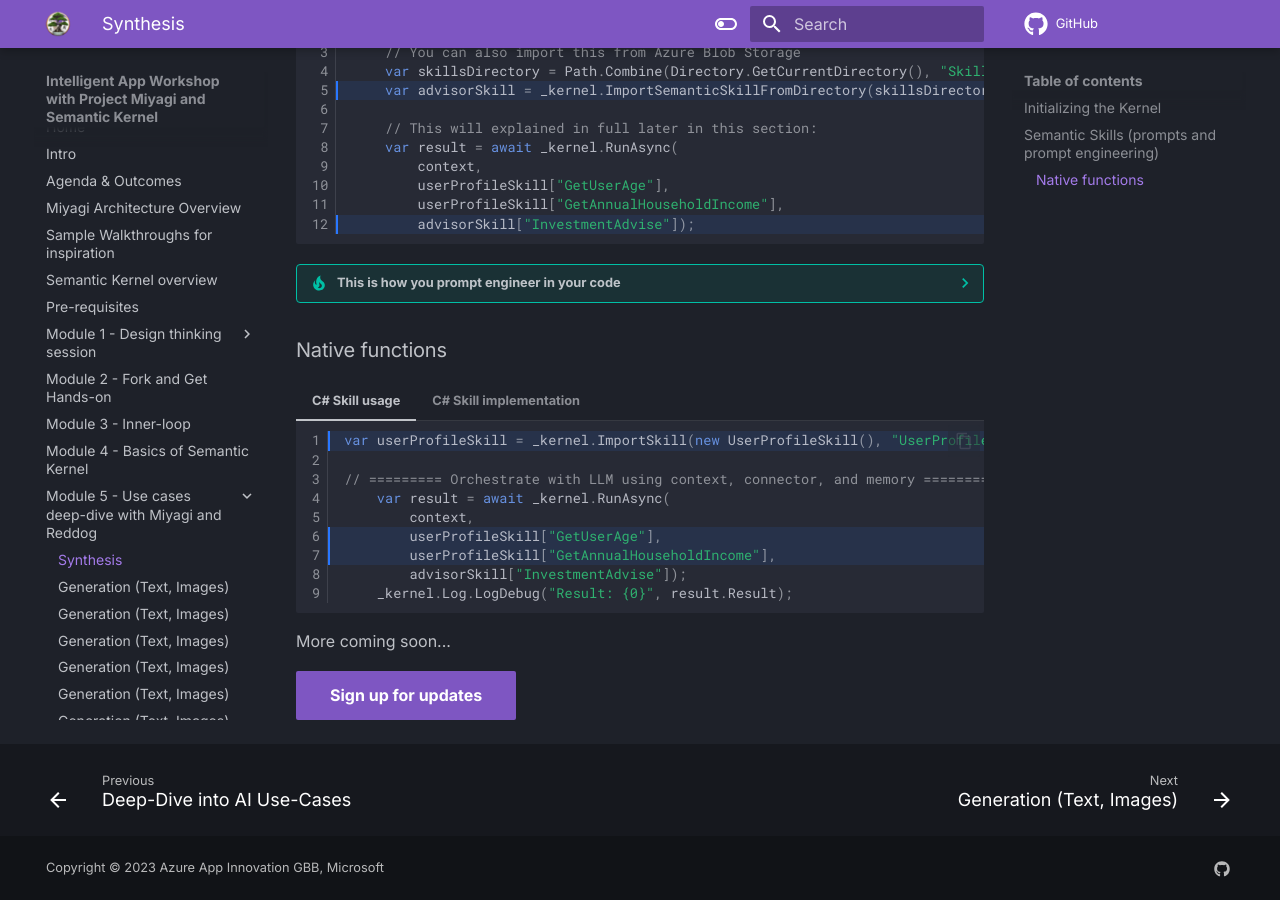
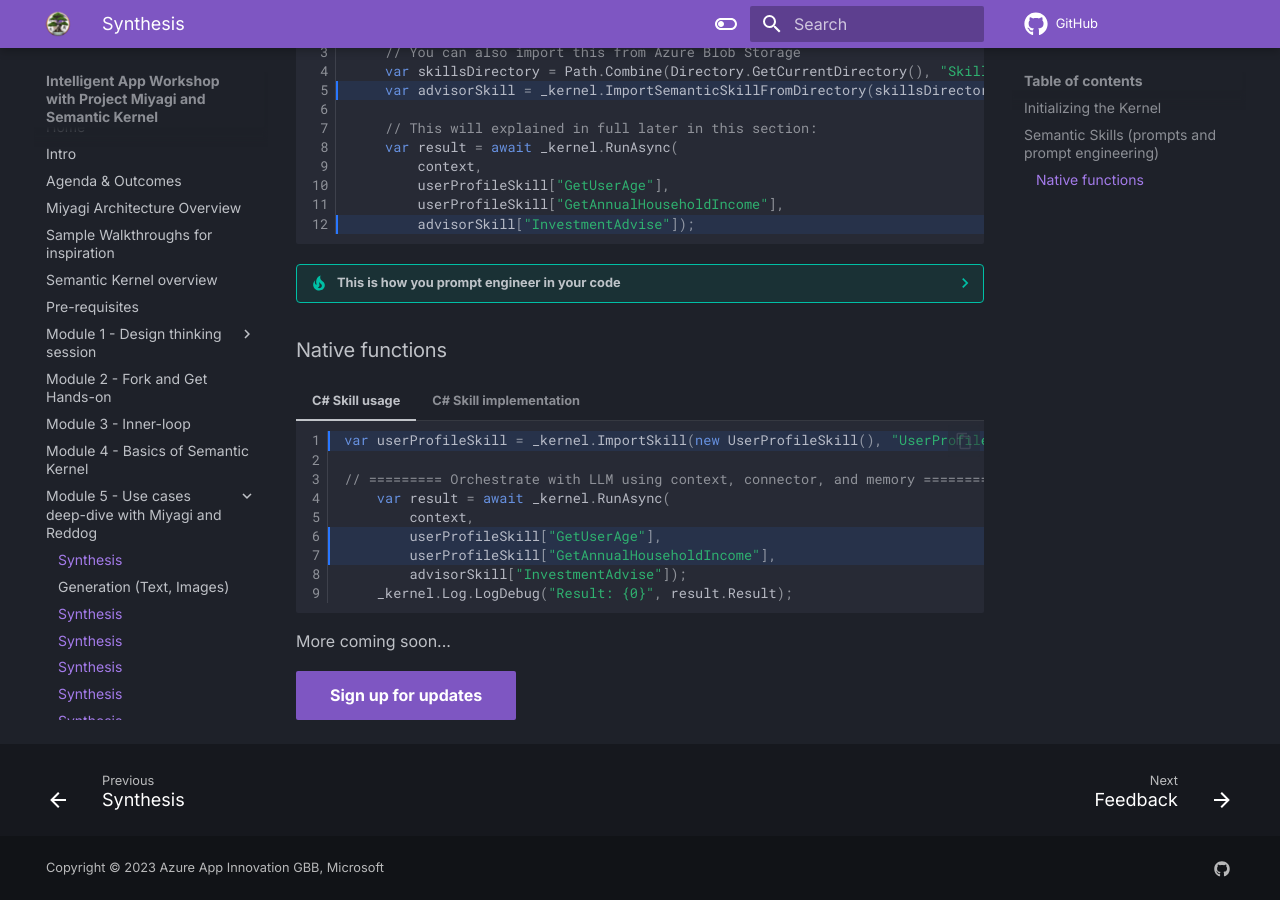
Before and after one commit to Azure/intelligent-app-workshop, an MkDocs documentation site: the page built from docs/wksp/05-use-cases/synthesis.md, in a window 1280 px wide and 900 px high, scrolled down 1900 px. Built offline with MkDocs 1.6.1 and Material for MkDocs 9.7.7, drawn with Linux system fonts in a browser that asks for light colours; comment, search, counter and statistics services are not loaded.

Commit message:
fix synthesis links

```diff
--- a/mkdocs.yml
+++ b/mkdocs.yml
@@ -20,14 +20,14 @@ nav:
     - wksp/05-use-cases/index.md
     - Synthesis: wksp/05-use-cases/synthesis.md
     - Generation (Text, Images): wksp/05-use-cases/generation.md
-    - Conversation: wksp/05-use-cases/generation.md
-    - Summarization: wksp/05-use-cases/generation.md
-    - Classification: wksp/05-use-cases/generation.md
-    - Translation: wksp/05-use-cases/generation.md
-    - Speech-to-text: wksp/05-use-cases/generation.md
-    - Semantic Search: wksp/05-use-cases/generation.md
-    - Anomaly Detection: wksp/05-use-cases/generation.md
-    - Plugins: wksp/05-use-cases/generation.md
+    - Conversation: wksp/05-use-cases/synthesis.md
+    - Summarization: wksp/05-use-cases/synthesis.md
+    - Classification: wksp/05-use-cases/synthesis.md
+    - Translation: wksp/05-use-cases/synthesis.md
+    - Speech-to-text: wksp/05-use-cases/synthesis.md
+    - Semantic Search: wksp/05-use-cases/synthesis.md
+    - Anomaly Detection: wksp/05-use-cases/synthesis.md
+    - Plugins: wksp/05-use-cases/synthesis.md
   - Post-workshop:
     - Feedback: wksp/other/feedback.md
 
```
